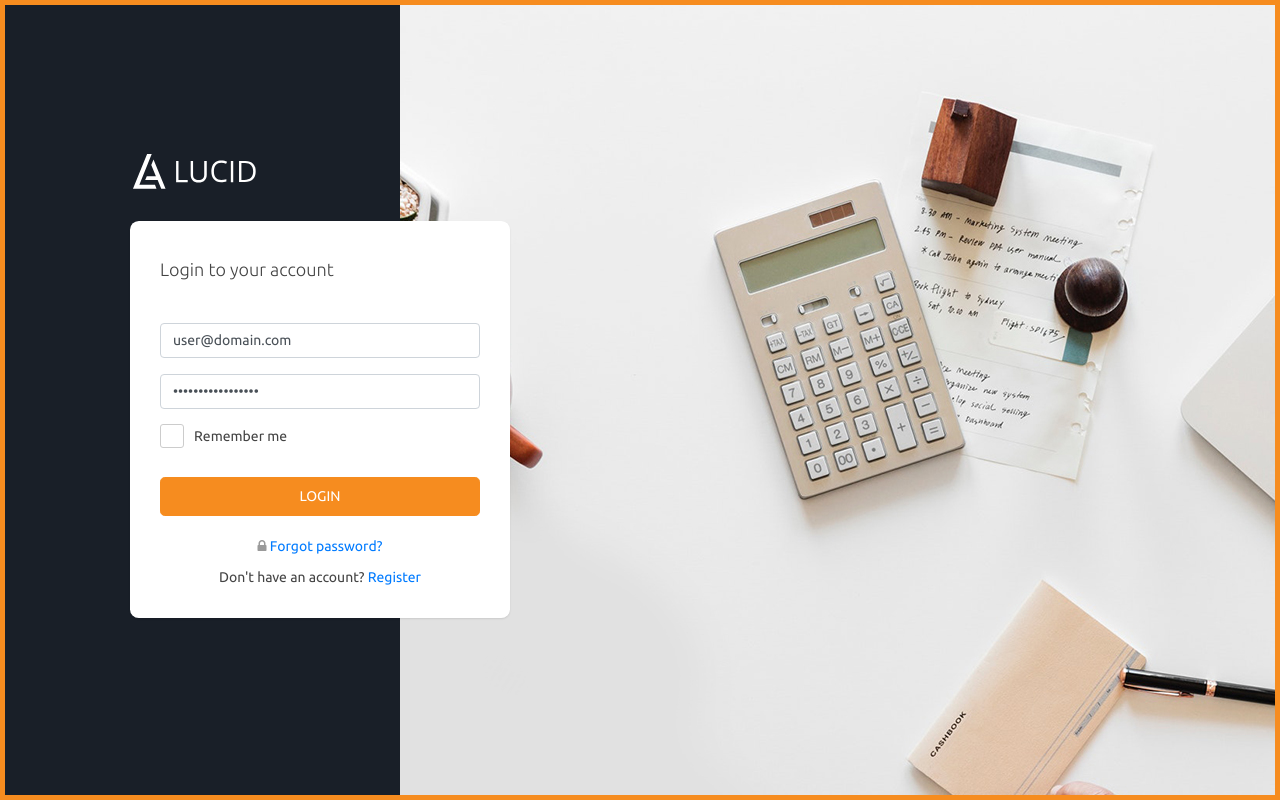
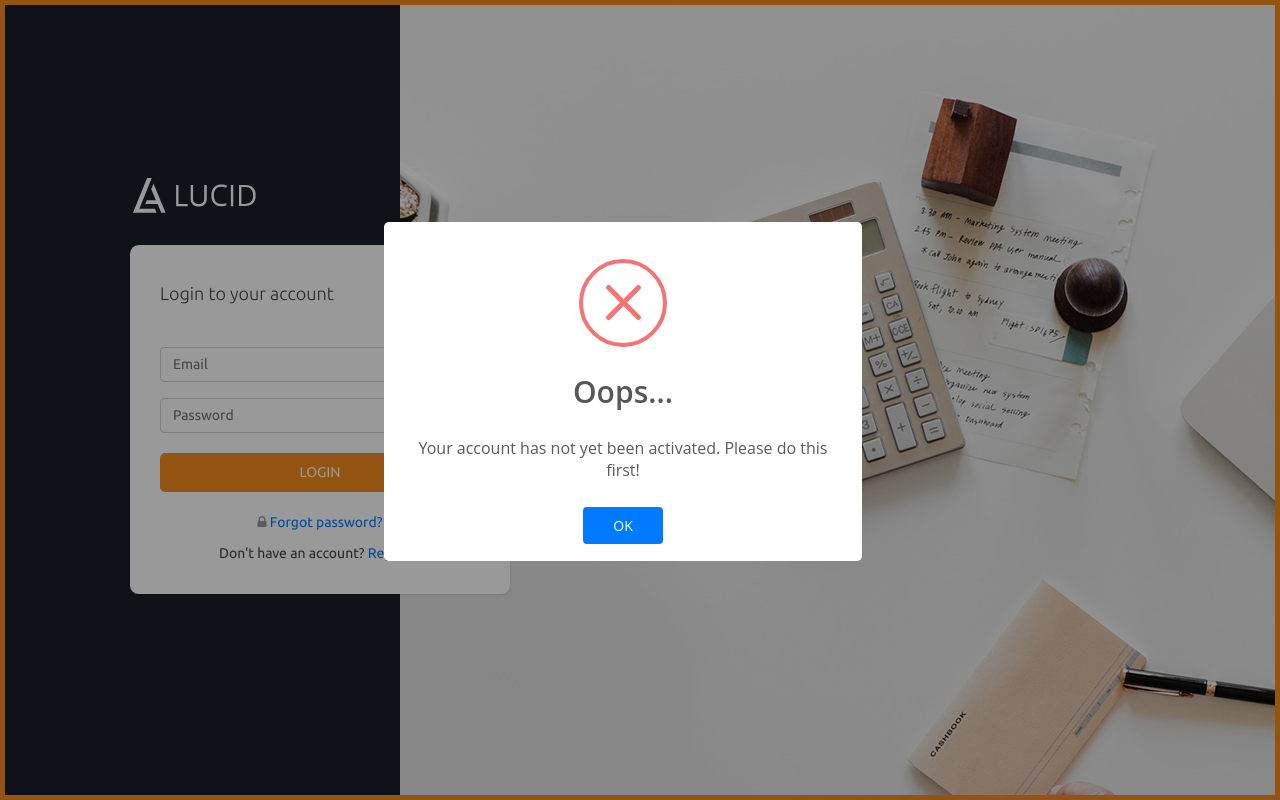
Before and after one commit to puttemanss/CDC-Portal, a PHP site: page /page-login.php?rd=2000 in a window 1280 px wide. Run offline with PHP 8.4, Linux system fonts and the light colour scheme; style sheets or scripts are compiled from the project's sources; some libraries are stand-ins or nearby versions.

Commit message:
page-login fixed

```diff
--- a/page-login.php
+++ b/page-login.php
@@ -1,8 +1,16 @@
+<?php
+if(isset($_GET['email'])) {
+    $g_Emailadress = $_GET['email'];
+}else {
+    $g_Emailadress = "";
+}
+
+?>
 <!doctype html>
 <html lang="en">
 
 <head>
-<title>:: Lucid HR :: Login</title>
+<title>:: CDC HR :: Login</title>
 <meta charset="utf-8">
 <meta http-equiv="X-UA-Compatible" content="IE=Edge">
 <meta name="viewport" content="width=device-width, initial-scale=1.0, maximum-scale=1.0, user-scalable=0">
@@ -10,9 +18,11 @@
 <meta name="author" content="WrapTheme, design by: ThemeMakker.com">
 
 <link rel="icon" href="favicon.ico" type="image/x-icon">
+<script src="assets/vendor/sweetalert/sweetalert.min.js"></script>
 <!-- VENDOR CSS -->
 <link rel="stylesheet" href="assets/vendor/bootstrap/css/bootstrap.min.css">
 <link rel="stylesheet" href="assets/vendor/font-awesome/css/font-awesome.min.css">
+<link rel="stylesheet" href="assets/vendor/sweetalert/sweetalert.css"/>
 
 <!-- MAIN CSS -->
 <link rel="stylesheet" href="assets/css/main.css">
@@ -33,22 +43,22 @@
                             <p class="lead">Login to your account</p>
                         </div>
                         <div class="body">
-                            <form class="form-auth-small" action="index.php">
+                            <form class="form-auth-small" method="POST">
                                 <div class="form-group">
                                     <label for="signin-email" class="control-label sr-only">Email</label>
-                                    <input type="email" class="form-control" id="signin-email" value="user@domain.com" placeholder="Email">
+                                    <input type="email" class="form-control" id="signin-email" name="signin-email" value="<?= $g_Emailadress;?>" placeholder="Email" required>
                                 </div>
                                 <div class="form-group">
                                     <label for="signin-password" class="control-label sr-only">Password</label>
-                                    <input type="password" class="form-control" id="signin-password" value="thisisthepassword" placeholder="Password">
+                                    <input type="password" class="form-control" id="signin-password" name="signin-password" placeholder="Password" required>
                                 </div>
-                                <div class="form-group clearfix">
+                                <!--<div class="form-group clearfix">
                                     <label class="fancy-checkbox element-left">
                                         <input type="checkbox">
                                         <span>Remember me</span>
                                     </label>
-                                </div>
-                                <button type="submit" class="btn btn-primary btn-lg btn-block">LOGIN</button>
+                                </div>-->
+                                <button type="submit" class="btn btn-primary btn-lg btn-block" name="B_Login">LOGIN</button>
                                 <div class="bottom">
                                     <span class="helper-text m-b-10"><i class="fa fa-lock"></i> <a href="page-forgot-password.php">Forgot password?</a></span>
                                     <span>Don't have an account? <a href="page-register.php">Register</a></span>
@@ -63,3 +73,74 @@
 	<!-- END WRAPPER -->
 </body>
 </html>
+<?php
+    if($_GET["rd"] == "2000")
+    {
+        session_start();
+        session_unset();
+        session_destroy();
+        echo '<script>swal("Oops...", "Your account has not yet been activated. Please do this first!", "error");</script>';
+    }
+    if($_GET["rd"] == "9000")
+    {
+        session_start();
+        session_unset();
+        session_destroy();
+        echo '<script>swal("Good job!", "You have been successfully logged out!", "success");</script>';
+    }
+    if($_GET["rd"] == "1300")
+    {
+        session_start();
+        session_unset();
+        session_destroy();
+        echo '<script>swal("Oops...", "It looks like your account has been blocked or deleted. Please contact us!", "error");</script>';
+    }
+    session_start();
+    include_once('settings/db.php');
+
+    if(isset($_POST["B_Login"]))
+    {
+        $P_Email = $_POST['signin-email'];
+        $P_Password = md5($_POST['signin-password']);
+
+        try {
+            $conn = new PDO("sqlsrv:Server=$servername;database=$dbname", $username, $password);
+            $conn->setAttribute(PDO::ATTR_ERRMODE, PDO::ERRMODE_EXCEPTION);
+            $query = $conn->prepare("SELECT * FROM [Users].[User] WHERE Email ='$P_Email' AND Password ='$P_Password'");
+            $query->execute();
+            if ($query->rowCount() === 0) {
+                echo '<script>swal("Oops...", "The combination of email and password is not recognized. Try again!", "error");</script>';
+            }
+            else {
+                while ($result = $query->fetch(PDO::FETCH_ASSOC)) {
+                    $V_UserID = $result['UserID'];
+                    $_SESSION['S_UserID'] = $result['UserID'];
+                    $_SESSION['S_FirstName'] = $result['FirstName'];
+                    $_SESSION['S_LastName'] = $result['LastName'];
+                    $_SESSION['S_Name'] = $result['FirstName'] . " " . $result['LastName'];
+                    $_SESSION['S_Email'] = $result['Email'];
+                    $_SESSION['S_Hash'] = $result['Hash'];
+                    $_SESSION['S_Profile_Picture'] = $result['Profile_Picture'];
+                    $_SESSION['S_Active'] = $result['Active'];
+                    $V_Active = $result['Active'];
+                    $_SESSION['S_Role'] = $result['RoleID'];
+                    if($V_Active == 1){
+                        $_SESSION['S_Session_Active'] = "True";
+                        header("location: index.php");
+                    }
+                    else{
+                        $_SESSION['S_Session_Active'] = "False";
+                        session_start();
+                        session_unset();
+                        session_destroy();
+                        echo '<script>swal("Oops...", "Your account has not yet been activated. Please do this first!", "error");</script>';
+                    }
+                }
+            }
+          }
+          catch(PDOException $e) {
+            echo $e->getMessage();
+          }
+          $conn = null;
+    }
+?>
```
